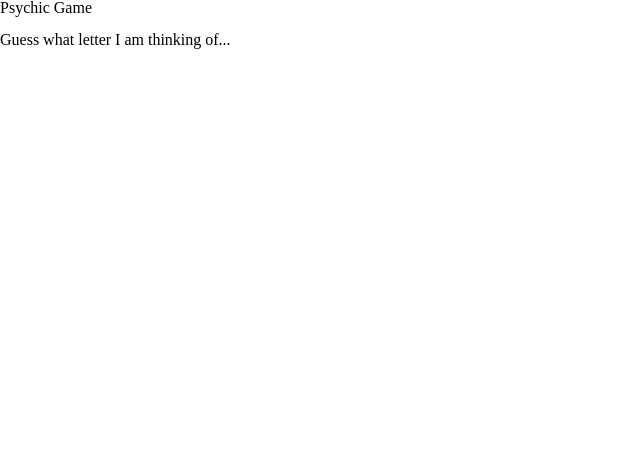
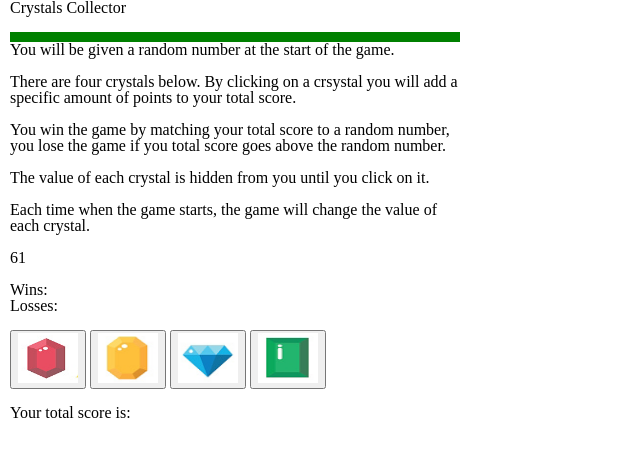
Before and after one commit to Mjohnwright/Crystal-Collector, a plain HTML site: page index.html in a window 1280 px wide. Shown: the whole page, without its empty margins (0-640 px from the left). Drawn offline with nearby package versions, Linux system fonts and the light colour scheme.

Commit message:
Coded the HTML, random generator for variables

```diff
--- a/assets/css/style.css
+++ b/assets/css/style.css
@@ -0,0 +1,17 @@
+
+.entirePageBox{
+    max-width: 450px;
+    margin-left: 10px;
+}
+
+.headerBox{
+}
+
+#instructions{
+    border: 5px, solid green;
+}
+
+img {
+    width: 60px;
+    height: 50px;
+}
--- a/assets/javascript/game.js
+++ b/assets/javascript/game.js
@@ -0,0 +1,65 @@
+$(document).ready(function () {
+    // Sets the gem values
+    var value1 = 0;
+    var value2 = 0;
+    var value3 = 0;
+    var value4 = 0;
+    // Tracks wins or losses values
+    var wins = 0;
+    var losses = 0;
+    var UserTotal = 0;
+
+
+    //Starts the game over
+    function initializeGame() {
+        //Sets that value of crystal to empty   I DO NOT THINK I NEED THIS
+        var value1 = "";
+        var value2 = "";
+        var value3 = "";
+        var value4 = "";
+    }
+
+    // Returns a random integer between 19 and 120 for the ComputerNumber and places it in DOM
+    var randomComputerNumber = Math.floor(Math.random() * (120 - 19 + 1)) + 19;
+    $(scorePanelBox).text(randomComputerNumber);  //jquery   WHY DON'T I NEED A # TO IDENTIFY AS AN ID
+
+
+    // Returns a random number between 1 and 12 for the Crystals (1 thru 4)
+    //STILL HAVE TO MAKE SURE EACH NUMBER IS DIFFERENT FROM THE OTHERS
+    var value1 = Math.floor(Math.random() * 12) + 1;
+    console.log(value1);
+
+    var value2 = Math.floor(Math.random() * 12) + 1;
+    console.log(value2);
+
+    var value3 = Math.floor(Math.random() * 12) + 1;
+    console.log(value3);
+
+    var value4 = Math.floor(Math.random() * 12) + 1;
+    console.log(value4);
+
+
+
+
+
+    //  Tallies the score
+
+    //sets up click for jewels
+
+
+
+  $('#valueOne').on ('click', function(){
+
+  })
+
+
+
+
+
+    initializeGame();
+});
+
+    // How do I make each value different from the others.
+    // How do I assign the value to the object?
+    //
+    //
--- a/index.html
+++ b/index.html
@@ -17,19 +17,73 @@
     </head>
 
     <body>
-        <h1>Psychic Game</h1>
-        <br>
-        <h2>Guess what letter I am thinking of...</h2>
-        <br>
-        <ul>
-            <li id="wins"></li>
+        <div class="entirePageBox">
+
+            <div class="headerBox" id="header">
+                <h1>Crystals Collector</h1>
+            </div>
+                <br>
+            <div class="instructionPanel" id = "instructions"></div>
+            <p> You will be given a random number at the start of the game.</p>
+                <br>
+            <p> There are four crystals below. By clicking on a crsystal you will add a specific amount of
+                points to your total score.</p>
+                <br>
+            <p>You win the game by matching your total score to a random number, you lose the game
+                if you total score goes above the random number.</p>
+                <br>
+            <p> The value of each crystal is hidden from you until you click on it.</p>
+                <br>
+            <p> Each time when the game starts, the game will change the value of each crystal.</p>
+                <br>
+            <!-- This is the Panel for the Comptuter guess and Win\Loss scoreboard -->
+            <div class="scorePanelBoxPanel">
+
+                <!-- Computer generated number box-->
+                <div class="randomComputerNumberbox">
+                    <!-- 19 - 120 -->
+                    <p id="scorePanelBox"></p> <!-- This is where the random Computer number is -->
+                </div>
+                <br>
+                <!-- Win/Loss box-->
+                <div class="winLossbox">
+                    <h2>Wins:</h2>
+                    <h2>Losses:</h2>
+                </div>
+            </div>
+                <br>
+
+            <div class="crystal">
+                <!-- 1 AND 12 -->
+                <button id = "button-1" class = "btn-crystal" id = "valueOne">
+                        <img src="Assets/images/red.png" alt = "red"></button>
+
+
+                <button id = "button-2" class = "btn-crystal" id = "valueTwo">
+                        <img src="Assets/images/yellow.png" alt = "yellow"></button>
+
+
+                <button id = "button-3" class = "btn-crystal" id = "valueThree">
+                        <img src="Assets/images/blue.png" alt = "blue"></button>
+
+
+                <button id = "button-4" class = "btn-crystal" id = "valueFour">
+                        <img src="Assets/images/green.png" alt = "green"></button>
+
+            </div>
+
             <br>
-            <li id="losses"></li>
-            <br>
-            <li id="guessesLeft"></li>
-            <br>
-            <li id="guessesSoFar"></li>
-        </ul>
+            <div class="scoreTextBox">
+                <h2>Your total score is:</h2>
+            </div>
+
+            <div class="scoreTextBox">
+                <h2 id = "scoreBox"></h2>
+            </div>
+
+        </div>
+
+
 
 
         <script src="assets/javascript/game.js"></script>
```
Also changed, not shown: assets/images/background.png (added), assets/images/blue.png (added), assets/images/green.png (added), assets/images/red.png (added), assets/images/yellow.png (added).
